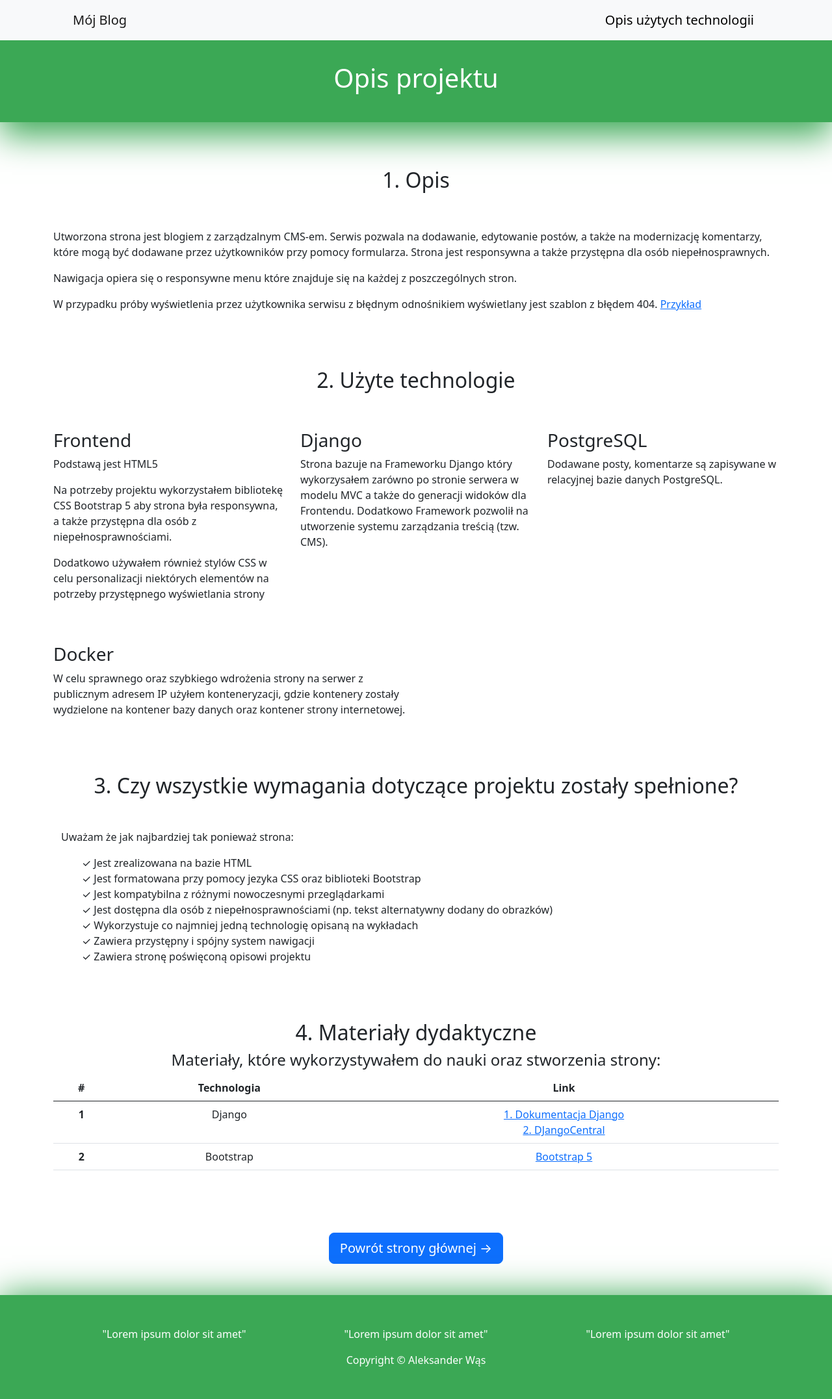
After one commit to Aleksanderwas/webpage, a Django app: page /opis_projektu/ in a window 1280 px wide. The commit adds this page. Shown: the whole page at 65% size. Run offline with Django 4.2, Linux system fonts and the light colour scheme.

Commit message:
adding used_tech page

```diff
--- a/blog/static/blog/style.css
+++ b/blog/static/blog/style.css
@@ -26,11 +26,6 @@
     padding-left: 100px;
 }
 
-#mainFooter {
-    background: #3ba855;
-    color: white;
-}
-
 .bg-image{
     background-image:
     linear-gradient(
@@ -43,15 +38,34 @@
 }
 
 #mainFooter {
-    box-shadow: 0px 0px 100px #3ba855;
+    box-shadow: 0px 0px 50px #3ba855;
 }
 
 footer {
     margin-top: auto;
+    padding-top: 100px;
+    background: #3ba855;
+    color: white;
 }
 
 body {
-    min-height: 100vh;
     display: flex;
     flex-direction: column;
 }
+
+#err404image {
+    padding-top: 30px;
+    display: block;
+    max-width: 50%;
+    max-height: 50%;
+    margin-left: auto;
+    margin-right: auto;
+}
+
+#check {
+    list-style: none;
+}
+
+#check li:before {
+    content: '✓  ';
+}
--- a/blog/templates/blog/base.html
+++ b/blog/templates/blog/base.html
@@ -16,7 +16,7 @@
         <script src="https://cdn.jsdelivr.net/npm/bootstrap@5.2.3/dist/js/bootstrap.bundle.min.js" integrity="sha384-kenU1KFdBIe4zVF0s0G1M5b4hcpxyD9F7jL+jjXkk+Q2h455rYXK/7HAuoJl+0I4" crossorigin="anonymous"></script>
         <nav class="navbar navbar-expand-lg navbar-light fixed-top bg-light" id="mainNav">
             <div class="container-fluid">
-                <a class="navbar-brand fs-5" href="{% url 'blog:home' %}">Lorem Ipsum</a>
+                <a class="navbar-brand fs-5" href="{% url 'blog:home' %}">Mój Blog</a>
                 <button class="navbar-toggler navbar-toggler-right" type="button" data-bs-toggle="collapse" data-bs-target="#navbarResponsive"
                     aria-controls="navbarResponsive" aria-expanded="false" aria-label="Toggle navigation">
                     <span class="navbar-toggler-icon"></span>
@@ -24,7 +24,7 @@
                 <div class="collapse navbar-collapse fs-5" id="navbarResponsive">
                     <ul class="navbar-nav ms-auto">
                         <li class="nav-item text-black">
-                            <a class="nav-link text-black font-weight-bold" href="{% url 'blog:home' %}">Opis użytych technologii</a>
+                            <a class="nav-link text-black font-weight-bold" href="{% url 'blog:used_tech' %}">Opis użytych technologii</a>
                         </li>
                     </ul>
                 </div>
--- a/blog/templates/blog/index.html
+++ b/blog/templates/blog/index.html
@@ -6,7 +6,7 @@
         <div class="row">
             <div class="col-md-8 mx-auto text-center">
                 <div class="site-heading">
-                    <h3 class="site-heading my-4 mt-3 text-white">Lorem Ipsum</h3>
+                    <h1 class="site-heading my-4 mt-3 text-white">Mój Blog</h1>
                 </div>
             </div>
         </div>
--- a/blog/templates/blog/post_detail.html
+++ b/blog/templates/blog/post_detail.html
@@ -64,4 +64,8 @@
   </div>
 </div>
 
+<div class="jumbotron mb-5 text-center" style="padding 70px">
+  <a href="{% url 'blog:home' %}" class="btn btn-primary btn-lg">Powrót do listy postów &rarr;</a>
+</div>
+
 {% endblock content %}
--- a/blog/templates/blog/sidebar.html
+++ b/blog/templates/blog/sidebar.html
@@ -6,7 +6,7 @@
     <div class="card-body">
         <p class="card-text">"Neque porro quisquam est qui dolorem ipsum quia dolor sit amet, consectetur, adipisci velit..."
             "There is no one who loves pain itself, who seeks after it and wants to have it, simply because it is pain..."</p>
-        <a href="#"
+        <a href="{% url 'blog:used_tech' %}"
            class="btn btn-success">Użyte technologie</a>
     </div>
 </div>
--- /dev/null
+++ b/blog/templates/blog/used_tech.html
@@ -0,0 +1,116 @@
+{% extends "blog/base.html" %}
+
+{% block content %}
+
+<header class="header">
+    <div class="container">
+        <div class="row">
+            <div class="col-md-8 mx-auto text-center">
+                <div class="site-heading">
+                    <h1 class="site-heading my-4 mt-3 text-white">Opis projektu</h1>
+                </div>
+            </div>
+        </div>
+    </div>
+</header>
+
+
+<div class="jumbotron text-center mb-5" style="padding-top: 70px">
+    <h2>1. Opis</h2>
+</div>
+  <div class="container">
+    <div class="row">
+      <div class="col-md-12">
+        <p>Utworzona strona jest blogiem z zarządzalnym CMS-em. Serwis pozwala na dodawanie, edytowanie postów, a także na modernizację komentarzy, które mogą być dodawane przez użytkowników przy pomocy formularza. Strona jest responsywna a także przystępna dla osób niepełnosprawnych.</p>
+        <p>Nawigacja opiera się o responsywne menu które znajduje się na każdej z poszczególnych stron.</p>
+        <p>W przypadku próby wyświetlenia przez użytkownika serwisu z błędnym odnośnikiem wyświetlany jest szablon z błędem 404. <a href="testbledu404">Przykład</a></p>
+      </div>
+    </div>
+  </div>
+
+  <div class="jumbotron text-center mb-5" style="padding-top: 70px">
+    <h2>2. Użyte technologie</h2>
+</div>
+  <div class="container mb-5">
+    <div class="row">
+      <div class="col-md-4">
+        <h3>Frontend</h3>
+        <p>Podstawą jest HTML5<p>
+        <p>Na potrzeby projektu wykorzystałem bibliotekę CSS Bootstrap 5 aby strona była responsywna, a także przystępna dla osób z niepełnosprawnościami.</p>
+        <p>Dodatkowo używałem również stylów CSS w celu personalizacji niektórych elementów na potrzeby przystępnego wyświetlania strony</p>
+      </div>
+      <div class="col-md-4">
+        <h3>Django</h3>
+        <p>Strona bazuje na Frameworku Django który wykorzysałem zarówno po stronie serwera w modelu MVC a także do generacji widoków dla Frontendu. Dodatkowo Framework pozwolił na utworzenie systemu zarządzania treścią (tzw. CMS).</p>
+      </div>
+      <div class="col-md-4">
+        <h3>PostgreSQL</h3>
+        <p>Dodawane posty, komentarze są zapisywane w relacyjnej bazie danych PostgreSQL.</p>
+      </div>
+      <div class="col-md-6 mt-5">
+        <h3>Docker</h3>
+        <p>W celu sprawnego oraz szybkiego wdrożenia strony na serwer z publicznym adresem IP użyłem konteneryzacji, gdzie kontenery zostały wydzielone na kontener bazy danych oraz kontener strony internetowej.</p>
+      </div>
+    </div>
+
+    <div class="jumbotron text-center mb-5" style="padding-top: 70px">
+        <h2>3. Czy wszystkie wymagania dotyczące projektu zostały spełnione?</h2>
+    </div>
+      <div class="container">
+        <div class="row">
+          <div class="col-md-12">
+            <p>Uważam że jak najbardziej tak ponieważ strona:</p>
+            <ul id="check">
+                <li>Jest zrealizowana na bazie HTML</li>
+                <li>Jest formatowana przy pomocy jezyka CSS oraz biblioteki Bootstrap</li>
+                <li>Jest kompatybilna z różnymi nowoczesnymi przeglądarkami</li>
+                <li>Jest dostępna dla osób z niepełnosprawnościami (np. tekst alternatywny dodany do obrazków)</li>
+                <li>Wykorzystuje co najmniej jedną technologię opisaną na wykładach</li>
+                <li>Zawiera przystępny i spójny system nawigacji</li>
+                <li>Zawiera stronę poświęconą opisowi projektu</li>
+            </ul>
+
+          </div>
+        </div>
+      </div>
+
+    <div class="jumbotron text-center mb-5" style="padding-top: 70px">
+        <h2>4. Materiały dydaktyczne</h2>
+        <div class="container">
+            <div class="row">
+                <div class="col-md-12">
+                    <h4>Materiały, które wykorzystywałem do nauki oraz stworzenia strony:</h4>
+                </div>
+            </div>
+        </div>
+        <table class="table">
+            <thead>
+                <tr>
+                    <th scope="col">#</th>
+                    <th scope="col">Technologia</th>
+                    <th scope="col">Link</th>
+                </tr>
+            </thead>
+            <tbody>
+                <tr>
+                  <th scope="row">1</th>
+                  <td>Django</td>
+                  <td><a href="https://www.djangoproject.com/">1. Dokumentacja Django</a><br/><a href="https://djangocentral.com">2. DJangoCentral</a></td>
+                </tr>
+                <tr>
+                  <th scope="row">2</th>
+                  <td>Bootstrap</td>
+                  <td><a href="https://getbootstrap.com/docs/5.0/getting-started/introduction/">Bootstrap 5</td>
+                </tr>
+              </tbody>
+        </table>
+      </div>
+
+    </div>
+
+    <div class="jumbotron mb-5 text-center" style="padding 70px">
+        <a href="{% url 'blog:home' %}" class="btn btn-primary btn-lg">Powrót strony głównej &rarr;</a>
+    </div>
+
+
+  {%endblock%}
--- a/blog/urls.py
+++ b/blog/urls.py
@@ -4,5 +4,6 @@ from django.urls import path
 app_name = "blog"
 urlpatterns = [
     path('', views.PostList.as_view(), name='home'),
-    path('<slug:slug>/', views.post_detail, name='post_detail')
+    path('post/<slug:slug>/', views.post_detail, name='post_detail'),
+    path('opis_projektu/', views.UsedTech.as_view(), name='used_tech')
 ]
--- a/blog/views.py
+++ b/blog/views.py
@@ -6,6 +6,9 @@ from .form import CommentForm
 class PostList(generic.ListView):
     template_name = 'blog/index.html'
     queryset = Post.objects.filter(status=1).order_by('-created_on')
+
+class UsedTech(generic.TemplateView):
+    template_name = 'blog/used_tech.html'
 
 def post_detail(request, slug):
     template_name = 'blog/post_detail.html'
--- a/mysite/settings.py
+++ b/mysite/settings.py
@@ -34,7 +34,7 @@ SECRET_KEY = env('SECRET_KEY')
 # SECURITY WARNING: don't run with debug turned on in production!
 DEBUG = False
 
-ALLOWED_HOSTS = ['localhost', '127.0.0.1']
+ALLOWED_HOSTS = ['*']
 
 
 # Application definition
--- a/mysite/urls.py
+++ b/mysite/urls.py
@@ -18,6 +18,6 @@ from django.contrib import admin
 from django.urls import path, include
 
 urlpatterns = [
-    path('admin/', admin.site.urls),
+    path('zarzadzanie/', admin.site.urls),
     path('', include('blog.urls'))
 ]
```
Also changed, not shown: blog/templates/404.html (+7 -4 lines), blog/static/blog/404.jpg (added).
